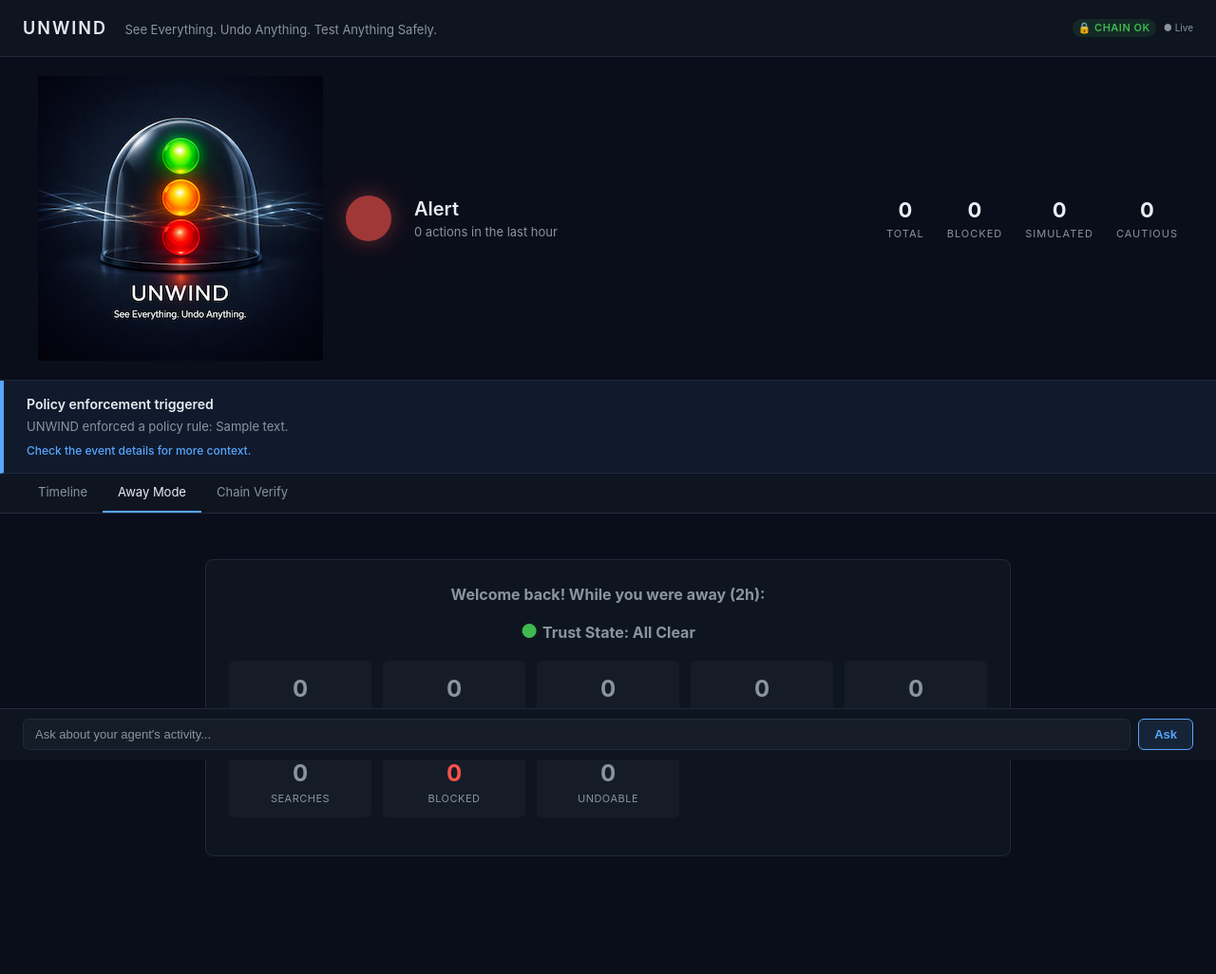
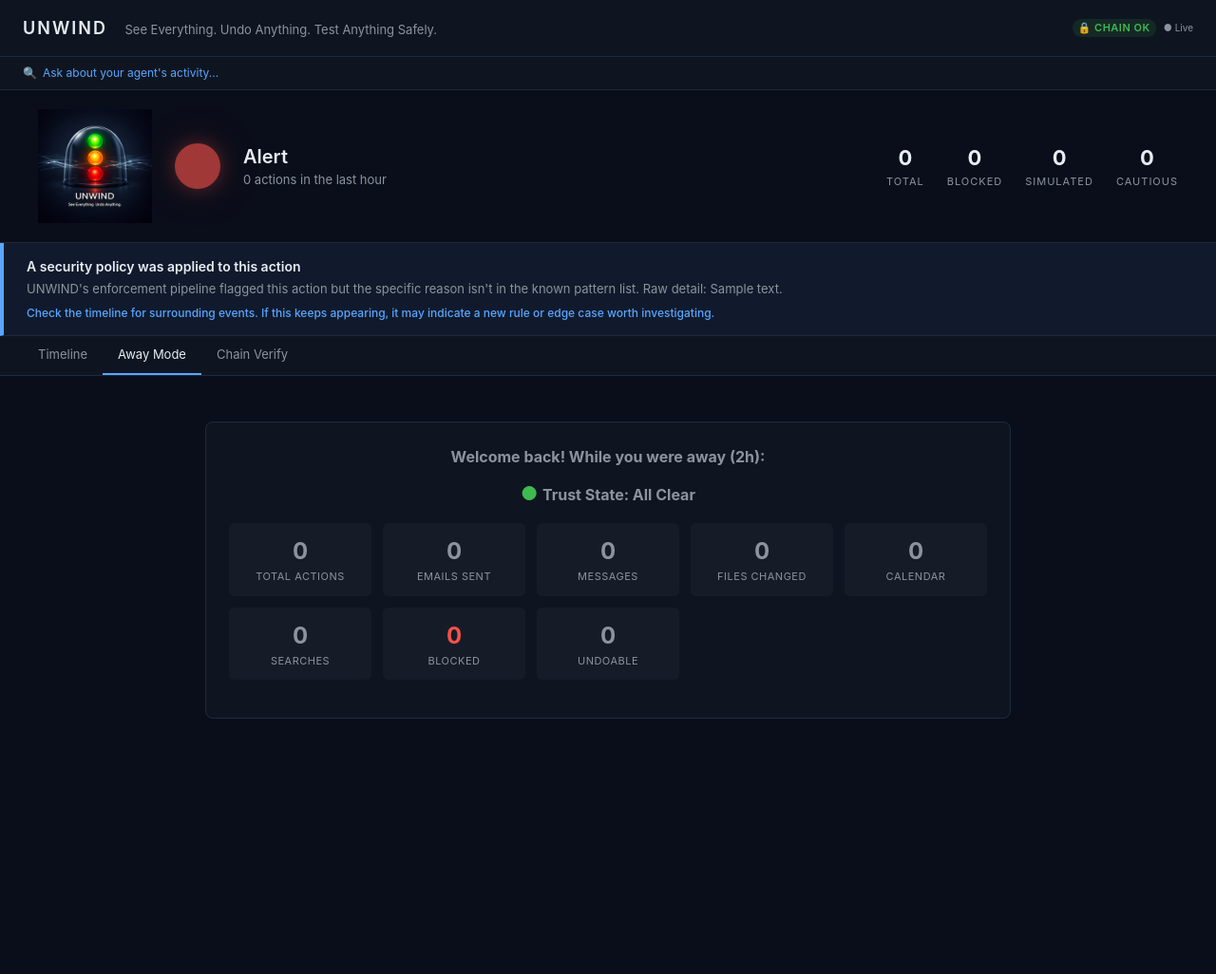
Before and after one commit to unwind-mcp/unwind, a Flask app: page / in a window 1280 px wide. Shown: the whole page at 95% size. After the commit the page ends 757 px from the top, so only its background shows below. Run offline with Flask 3, Linux system fonts and the light colour scheme; tables that the repository leaves empty hold one stand-in row (values such as "Sample post"); data that the repository does not hold is empty.

Commit message:
fix(dashboard): UX polish — sticky details, ask bar, explanatory messages, logo size
- Event detail panel survives 3-second poll refresh (cached HTML restore)
- Ask bar moved under header as collapsible panel (click to expand/collapse)
- Ask placeholder shows example queries to guide users
- Chain verify messages rewritten explanatory style ("Every action your
  agent took has been cryptographically verified...")
- "OK" success results no longer trigger the explanation panel
- Fallback explanation rewritten to be actionable, not vague
- Logo reduced from 300px to 120px in trust-light section
- Removed fixed bottom padding (ask bar no longer at bottom)

Co-Authored-By: Claude Opus 4.6 <noreply@anthropic.com>

```diff
--- a/unwind/dashboard/app.py
+++ b/unwind/dashboard/app.py
@@ -76,7 +76,7 @@ def create_app(config: UnwindConfig = None) -> Flask:
         explanation = None
         if current_trust in ("amber", "red") and events:
             reason = events[0].get("result_summary", "")
-            if reason:
+            if reason and not reason.upper().startswith("OK"):
                 explanation = explain(reason)
 
         return jsonify({
@@ -167,7 +167,7 @@ def create_app(config: UnwindConfig = None) -> Flask:
         explanation = None
         if event.get("status") in ("blocked", "red_alert") or event.get("trust_state") in ("amber", "red"):
             reason = event.get("result_summary", "")
-            if reason:
+            if reason and not reason.upper().startswith("OK"):
                 explanation = explain(reason)
 
         return jsonify({
--- a/unwind/dashboard/explanations.py
+++ b/unwind/dashboard/explanations.py
@@ -271,9 +271,15 @@ def explain(raw_reason: str) -> Dict[str, str]:
 
     # Fallback for unrecognised reasons
     return {
-        "headline": "Policy enforcement triggered",
-        "detail": f"UNWIND enforced a policy rule: {raw_reason}",
-        "action": "Check the event details for more context.",
+        "headline": "A security policy was applied to this action",
+        "detail": (
+            f"UNWIND's enforcement pipeline flagged this action but the specific "
+            f"reason isn't in the known pattern list. Raw detail: {raw_reason}"
+        ),
+        "action": (
+            "Check the timeline for surrounding events. If this keeps appearing, "
+            "it may indicate a new rule or edge case worth investigating."
+        ),
         "severity": "info",
         "stage": "unknown",
     }
--- a/unwind/dashboard/templates/index.html
+++ b/unwind/dashboard/templates/index.html
@@ -29,7 +29,7 @@
       background: var(--bg);
       color: var(--text);
       line-height: 1.5;
-      padding-bottom: 60px;
+      padding-bottom: 16px;
     }
 
     /* ─── Header ───────────────────────────────── */
@@ -356,19 +356,26 @@
       border-left: 3px solid var(--red);
     }
 
-    /* ─── Ask Bar ──────────────────────────────── */
+    /* ─── Ask Bar (compact, under header) ─────── */
+    .ask-wrapper {
+      border-bottom: 1px solid var(--border);
+      background: var(--surface);
+    }
+    .ask-trigger {
+      padding: 8px 24px;
+      font-size: 12px;
+      color: var(--blue);
+      cursor: pointer;
+      display: flex;
+      align-items: center;
+      gap: 6px;
+    }
+    .ask-trigger:hover { color: var(--text); }
     .ask-bar {
-      position: fixed;
-      bottom: 0;
-      left: 0;
-      right: 0;
-      background: var(--surface);
-      border-top: 1px solid var(--border);
-      padding: 10px 24px;
+      padding: 0 24px 10px;
       display: flex;
       gap: 8px;
       align-items: center;
-      z-index: 100;
     }
     .ask-bar input {
       flex: 1;
@@ -398,15 +405,11 @@
       padding: 10px 24px;
       font-size: 13px;
       background: var(--surface-2);
-      border-top: 1px solid var(--border);
+      border-bottom: 1px solid var(--border);
       color: var(--text);
-      position: fixed;
-      bottom: 47px;
-      left: 0;
-      right: 0;
-      z-index: 99;
-      max-height: 120px;
+      max-height: 160px;
       overflow-y: auto;
+      white-space: pre-wrap;
     }
 
     /* ─── Empty State ──────────────────────────── */
@@ -438,6 +441,20 @@
     </div>
   </div>
 
+  <!-- Ask Bar (collapsible) -->
+  <div class="ask-wrapper">
+    <div class="ask-trigger" onclick="toggleAsk()">
+      <span>&#x1f50d;</span> Ask about your agent's activity...
+    </div>
+    <div id="ask-expanded" class="hidden">
+      <div class="ask-bar">
+        <input type="text" id="ask-input" placeholder="Try: what happened last hour? / how many emails today? / any blocked actions? / security issues since 3pm?" onkeydown="if(event.key==='Enter')askQuestion()">
+        <button onclick="askQuestion()">Ask</button>
+      </div>
+      <div id="ask-response" class="ask-response hidden"></div>
+    </div>
+  </div>
+
   <!-- Ghost Mode Banner -->
   <div id="ghost-banner" class="ghost-banner hidden">
     Ghost Mode Active — writes are simulated, nothing reaches the real world.
@@ -445,7 +462,7 @@
 
   <!-- Trust Light -->
   <div class="trust-light">
-    <img src="{{ url_for('static', filename='logo.png') }}" alt="UNWIND" style="width:300px;height:300px;object-fit:contain;flex-shrink:0;">
+    <img src="{{ url_for('static', filename='logo.png') }}" alt="UNWIND" style="width:120px;height:120px;object-fit:contain;flex-shrink:0;">
     <div id="trust-orb" class="trust-orb green"></div>
     <div class="trust-info">
       <h2 id="trust-label">All Clear</h2>
@@ -510,12 +527,6 @@
     </div>
   </div>
 
-  <!-- Ask Bar -->
-  <div id="ask-response" class="ask-response hidden"></div>
-  <div class="ask-bar">
-    <input type="text" id="ask-input" placeholder="Ask about your agent's activity..." onkeydown="if(event.key==='Enter')askQuestion()">
-    <button onclick="askQuestion()">Ask</button>
-  </div>
 
 <script>
   // ─── State ────────────────────────────────────
@@ -914,6 +925,16 @@
   }
 
   // ─── Ask Bar ──────────────────────────────────
+  function toggleAsk() {
+    const expanded = document.getElementById('ask-expanded');
+    const isHidden = expanded.classList.toggle('hidden');
+    if (!isHidden) {
+      document.getElementById('ask-input').focus();
+    } else {
+      document.getElementById('ask-response').classList.add('hidden');
+    }
+  }
+
   async function askQuestion() {
     const input = document.getElementById('ask-input');
     const responseDiv = document.getElementById('ask-response');
--- a/unwind/recorder/event_store.py
+++ b/unwind/recorder/event_store.py
@@ -354,19 +354,26 @@ class EventStore:
 
         if break_count == 0:
             classification = "intact"
-            human_message = f"Audit trail verified: {event_count} events, all intact."
+            human_message = (
+                f"Every action your agent took has been cryptographically verified. "
+                f"{event_count} in total, forming an unbroken chain of evidence. "
+                f"No tampering detected."
+            )
         elif all(b["is_restart"] for b in breaks):
             classification = "restart_gaps_only"
             human_message = (
-                f"{event_count} events verified. {break_count} expected gap(s) "
-                f"from service restarts \u2014 not tampering."
+                f"Every action your agent took has been cryptographically verified. "
+                f"{event_count} in total, forming a chain of evidence. "
+                f"{break_count} small gap(s) were found where the security service "
+                f"restarted \u2014 these are expected and not signs of tampering."
             )
         else:
             classification = "suspicious"
             suspicious_count = sum(1 for b in breaks if not b["is_restart"])
             human_message = (
-                f"WARNING: {suspicious_count} unexplained chain break(s) detected. "
-                f"Review required."
+                f"WARNING: The audit trail has {suspicious_count} unexplained "
+                f"break(s) in the chain of evidence. This could mean records were "
+                f"altered or deleted. Investigate immediately."
             )
 
         valid = classification in ("intact", "restart_gaps_only")
```
Also changed, not shown: tests/test_verify_chain_detailed.py (+1 -1 lines).
